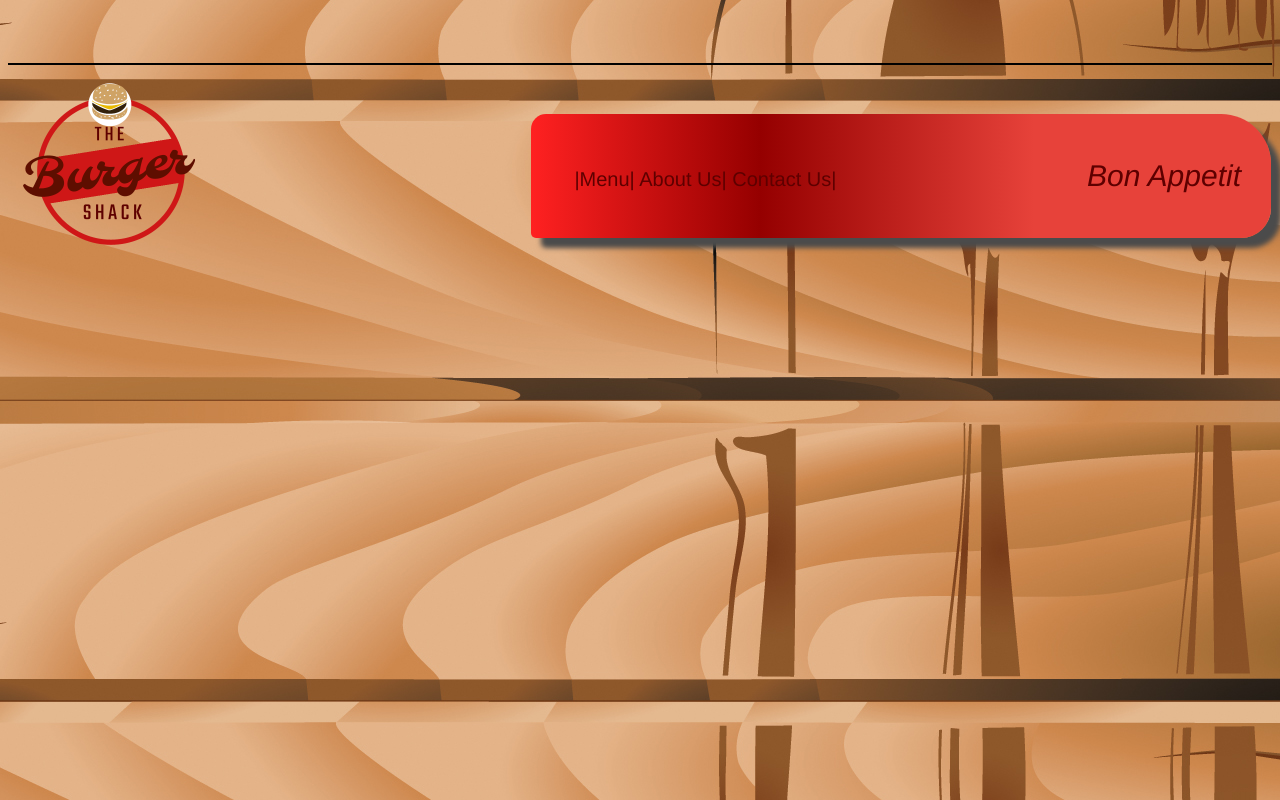
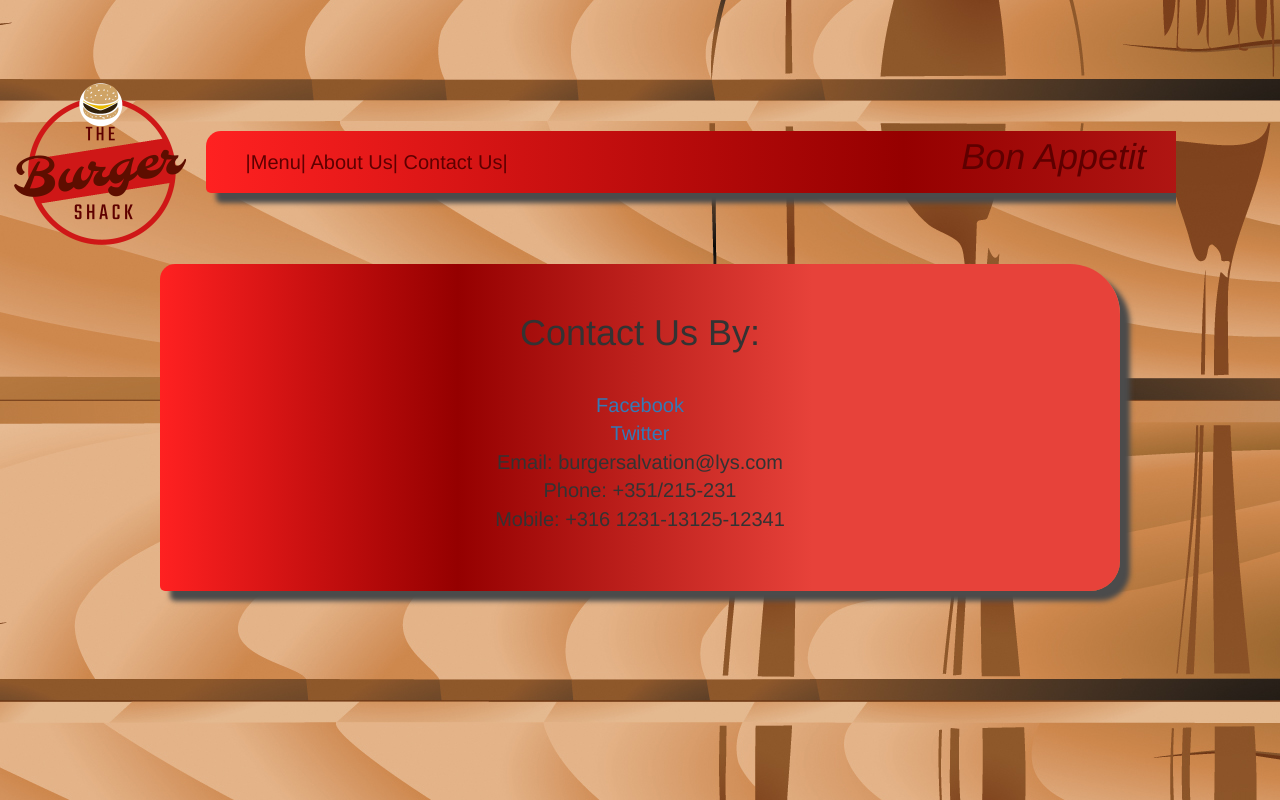
Before and after one commit to milosvukadinovic/Restaurant-Page, a website built with webpack: page dist/index.html in a window 1280 px wide. Built offline with nearby package versions, Linux system fonts and the light colour scheme.

Commit message:
Functionality added

```diff
--- a/src/css/styles.css
+++ b/src/css/styles.css
@@ -1,54 +1,85 @@
 body {
   background-image: url(..\pictures\background.jpg);
   font-size: 20px;
-    font-family: 'Franklin Gothic Medium', 'Arial Narrow', Arial, sans-serif;
+  font-family: "Franklin Gothic Medium", "Arial Narrow", Arial, sans-serif;
   background-repeat: no-repeat;
   background-attachment: fixed;
   background-position: center;
 }
-  .navbarZ{
-      margin-top:5%;
-      border: 1px solid #000000;
-
+.navbarZ {
+  margin-top: 5%;
 }
-  .title{
+.title {
   display: inline-block;
   text-align: right;
-      color:rgb(94, 0, 0);
-      font-style:italic;
+  color: rgb(94, 0, 0);
+  font-style: italic;
   font-weight: 100;
-      font: 'Lobster Two', Helvetica, sans-serif;
-      margin-right:10px;
+  font: "Lobster Two", Helvetica, sans-serif;
+  margin-right: 10px;
+  padding-right:20px;
 }
-  .logo{
+.logo {
   vertical-align: middle;
-      float:left;
-      width: auto;
-      height: auto;
+  display: inline;
 }
-  .divtitle{
-      float:right;
-      text-align:right;
-      margin:0px auto 0px auto;
-      margin-top:50px;
-      background: rgb(255,33,33);
-background: linear-gradient(90deg, rgba(255,33,33,1) 0%, rgba(149,0,0,1) 31%, rgba(231,66,58,1) 68%);
-    width: 700px;
+.divtitle {
+  text-align: right;
+  padding-top:20px;
+  padding-left:20px;
+  padding-bottom:20px;
+  display: inline;
+  background: linear-gradient(
+    90deg,
+    rgba(255, 33, 33, 1) 0%,
+    rgba(149, 0, 0, 1) 31%,
+    rgba(231, 66, 58, 1) 68%
+  );
   box-shadow: 10px 10px 5px rgb(75, 75, 75);
   border-radius: 15px 50px 30px 5px;
 
-  padding: 20px;
 }
-  .options{
+.options {
   text-align: left;
-      display:inline-block;
+  display: inline-block;
   margin-right: 35%;
-      color:rgb(94, 0, 0);
+  color: rgb(94, 0, 0);
+  padding-left:20px;
 }
 
-  .option:hover{
+.option:hover {
+  color: white;
+  cursor: pointer;
+}
 
-    color:white;
-    cursor: pointer;
+.optionsMenu{
+    background: linear-gradient(
+    90deg,
+    rgba(255, 33, 33, 1) 0%,
+    rgba(149, 0, 0, 1) 31%,
+    rgba(231, 66, 58, 1) 68%
+  );
+  box-shadow: 10px 10px 5px rgb(75, 75, 75);
+  border-radius: 15px 50px 30px 5px;
+    width: 75%;
+    margin:auto;
+    text-align: center;
+}
+
+.food{
+    height: 200px;
+    width: 200px;
+    margin:10px;
+    padding:30px;
+    box-shadow: 10px 10px 5px rgb(75, 75, 75);
+    border-radius: 15px 50px 30px 5px;
+    vertical-align: middle;
 
 }
+
+.foodZ{
+    display:inline-block;
+    margin:auto;
+    padding:auto;
+    text-align: center;
+}
--- a/src/modules/about.js
+++ b/src/modules/about.js
@@ -0,0 +1,25 @@
+
+const about = document.createElement("div");
+about.classList.add("optionsMenu");
+
+about.innerHTML = `
+<div class="about-container" id="tab-info"><br>
+<h1>About Us:</h1><br>
+<div id="LocationCopy">
+        <p><strong>Downtown Indianapolis</strong><br>
+        11 W. Georgia St.<br>
+        Indianapolis, IN 46225</p>
+		<p>Hours of Operation:<br>
+        Monday – Thursday 11am – 10pm<br>
+        Friday – Saturday 11am – 11pm<br>
+        Sunday 12pm – 9pm</p>
+
+
+        </div>
+        <br><br>
+
+
+
+`;
+
+export { about };
--- a/src/modules/contact.js
+++ b/src/modules/contact.js
@@ -0,0 +1,19 @@
+
+const contact = document.createElement("div");
+contact.classList.add("optionsMenu");
+
+contact.innerHTML = `
+<div class="contact-container" id="tab-info"><br>
+<h1>Contact Us By:</h1><br>
+<a href='#'>Facebook</a><br>
+<a href='#'>Twitter</a><br>
+<span>Email: burgersalvation@lys.com </span><br>
+<span>Phone: +351/215-231 </span><br>
+<span>Mobile: +316 1231-13125-12341</span><br>
+</div><br><br>
+
+
+
+`;
+
+export { contact };
--- a/src/modules/header.js
+++ b/src/modules/header.js
@@ -1,15 +1,15 @@
 import logo from "../pictures/logo.png";
 
-const header = document.createElement("nav");
+const header = document.createElement("div");
 header.classList.add("navbarZ");
 
 header.innerHTML = `
 <img class='logo' src="${logo}">
 <div class='divtitle'>
     <div class="options">
-        |<span class="menu option">Menu</span>|
-        <span class="about option">About Us</span>|
-        <span class="contact option">Contact Us</span>|
+        |<span id="menu" class="menu option">Menu</span>|
+        <span id="about" class="about option">About Us</span>|
+        <span id="contact" class="contact option">Contact Us</span>|
     </div>
 <h1 class='title'>Bon Appetit  </h1>
 <div>
--- a/src/modules/menu.js
+++ b/src/modules/menu.js
@@ -0,0 +1,27 @@
+import logo from "../pictures/logo.png";
+import big from "../pictures/big.jpg";
+import medium from "../pictures/medium.jpg";
+import steak from "../pictures/steak.jpg";
+import vegan from "../pictures/vegan.jpg";
+
+const menu = document.createElement("div");
+menu.classList.add("optionsMenu");
+
+menu.innerHTML = `
+<div class="row">
+  <div class="col-sm">
+   <span>Steak 5$</span> <div class="foodZ"><img class="food" src="${steak}"></div>
+    <div class="foodZ"><img class="food" src="${vegan}"> <span>Vegan 6$</span></div>
+  </div>
+  <div class="col-sm">
+  <span>Medium 4$</span><div class="foodZ"><img class="food" src="${medium}"></div>
+  <div class="foodZ"><img class="food" src="${big}"> <span>Big 7$</span></div>
+  </div>
+</div>
+<br><br>
+
+
+
+`;
+
+export { menu };
--- a/src/modules/pageLoad.js
+++ b/src/modules/pageLoad.js
@@ -1,13 +1,54 @@
 import "../css/styles.css";
 import { header } from "./header";
-
+import {menu} from "./menu";
+import {contact} from "./contact";
+import {about} from "./about";
 
 const pageLoad = () => {
   const body = document.getElementsByTagName("body")[0];
+  const container = document.createElement("div");
   body.appendChild(header);
+  body.appendChild(container);
+  container.appendChild(contact);
+
+  document.getElementById("menu").addEventListener("click", event => {
+
+    menuAdd();
+  });
+
+  document.getElementById("contact").addEventListener("click", event => {
+    contactAdd();
+  });
+
+  document.getElementById("about").addEventListener("click", event => {
+    aboutAdd();
+  });
+
+  function deleteContent() {
+    let child = container.lastElementChild;
+    while (child) {
+        container.removeChild(child);
+        child = container.lastElementChild;
+    }
+}
 
 
+  function menuAdd() {
+    deleteContent();
+    container.appendChild(menu);
+
+};
+function contactAdd() {
+  deleteContent();
+  container.appendChild(contact);
+
+};
+function aboutAdd() {
+  deleteContent();
+  container.appendChild(about);
 
 };
 
+}
+
 export { pageLoad };
```
Also changed, not shown: dist/095ad7c52fc0558ad0c2e5b573d2d955.jpg (added), dist/60cb4e1d3d319fb04752949dc918683c.jpg (added), dist/c3bc06b544d2de6ad10b6921693f5dd4.jpg (added), dist/e80ce60897dfea140dcc02691adcdfd0.jpg (added), dist/index.html, dist/main.js, src/modules/organ.js (deleted). Lines whose indentation alone changed are shown as unchanged.
